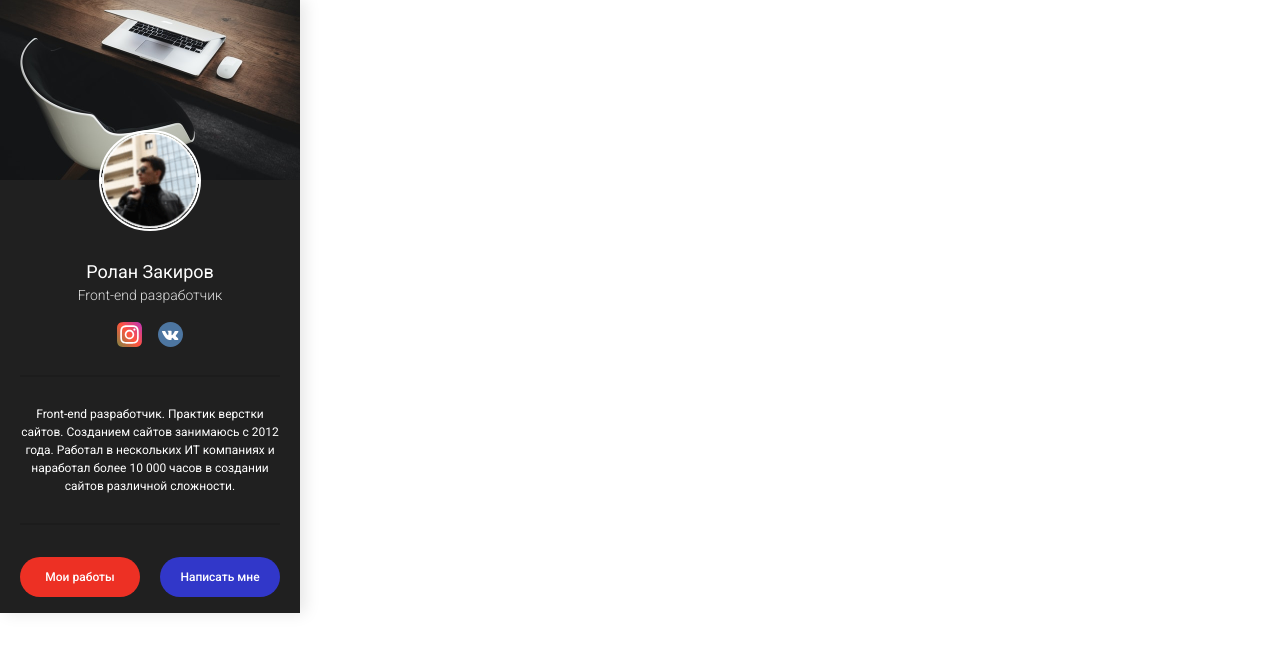
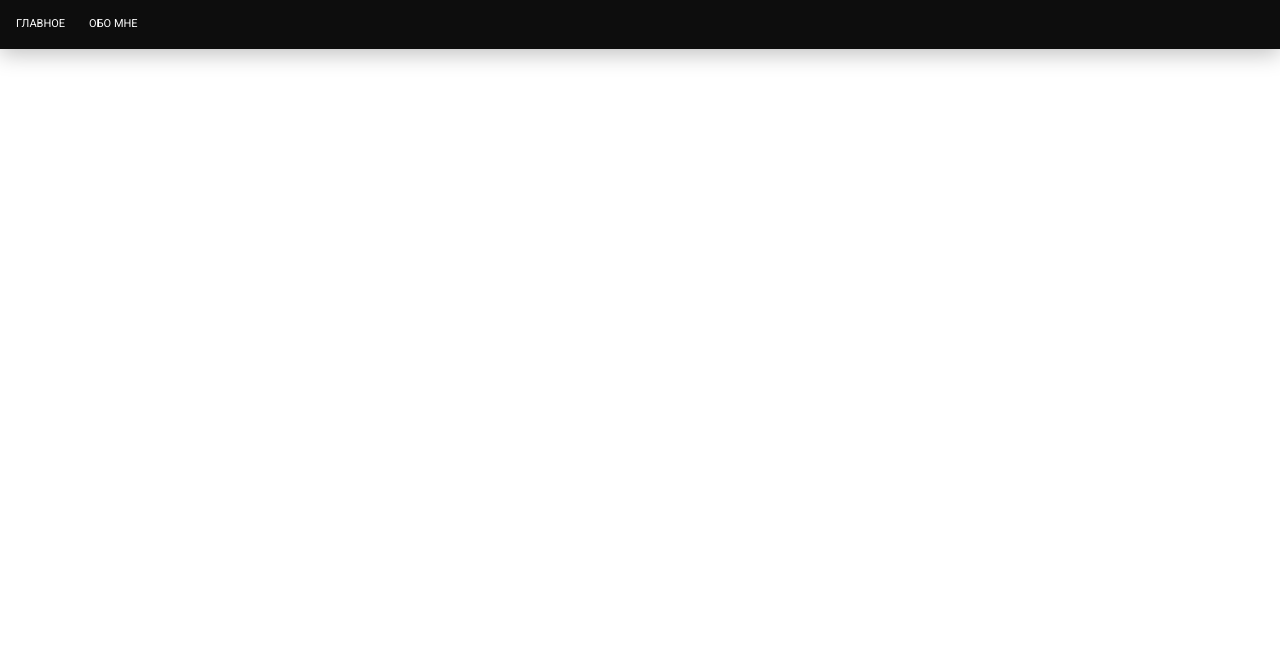
Before and after one commit to martymacv/blog-front-react-js-prj, a React (Vite) app in the folder my_blog/: page / in a window 1280 px wide. Shown: the top 652 px of the page. Built offline with nearby package versions, Linux system fonts and the light colour scheme.

Commit message:
Static html and css whith Tailwind has been completed

```diff
--- a/my_blog/src/App.jsx
+++ b/my_blog/src/App.jsx
@@ -1,11 +1,30 @@
+import { createBrowserRouter, Navigate, RouterProvider } from "react-router-dom";
+
+
 import Sidebar from './components/sidebar'
+import Header from './components/Header'
+import Home from "./pages/Home";
+
+const router = createBrowserRouter([
+  {
+    path: "/", element: <Home />,
+    // element: <Layout />,
+    // children: [
+    //   { index: true, element: <Home /> },
+    //   { path: "old-home", element: <Navigate to={"/"} /> },
+    //   { path: "about", element: <About /> },
+    //   { path: "cart", element: <Cart /> },
+    //   { path: "thanks", element: <Thanks /> },
+    //   { path: "category/:categoryId", element: <Category /> },
+    //   { path: "product/:productId", element: <ProductDetails /> },
+    //   { path: "*", element: <NotFound /> },
+      // { path: "*", element: <Navigate to="/" /> },
+    // ],
+  },
+]);
 
 function App() {
-  return (
-    <div>
-      <Sidebar/>
-    </div>
-  )
+  return <RouterProvider router={router} />;
 }
 
 export default App
--- /dev/null
+++ b/my_blog/src/components/Header.jsx
@@ -0,0 +1,22 @@
+import { NavLink } from "react-router-dom"
+
+function Header() {
+    return (
+        <nav className="p-4 bg-[#0d0d0dff] shadow-header">
+            <ul className="flex flex-row gap-6">
+                <li className="text-white text-[11px] font-[400] font-roboto uppercase">
+                    <NavLink>
+                        Главное
+                    </NavLink>
+                </li>
+                <li className="text-white text-[11px] font-[400] font-roboto uppercase">
+                    <NavLink>
+                        Обо мне
+                    </NavLink>
+                </li>
+            </ul>
+        </nav>
+    )
+}
+
+export default Header
--- a/my_blog/src/index.css
+++ b/my_blog/src/index.css
@@ -15,4 +15,5 @@
   --text-button--line-height: 100%;
   --text-button--letter-spacing: 0%;
   --shadow-sidebar: 5px 0px 15px 0px rgba(5, 5, 5, 0.1);
+  --shadow-header: 0px 5px 22px 0px rgba(0, 0, 0, 0.25);
 }
--- /dev/null
+++ b/my_blog/src/pages/Home.jsx
@@ -0,0 +1,11 @@
+import Header from "../components/Header";
+
+function Home() {
+  return (
+    <div>
+        <Header/>
+    </div>
+  );
+}
+
+export default Home;
```
